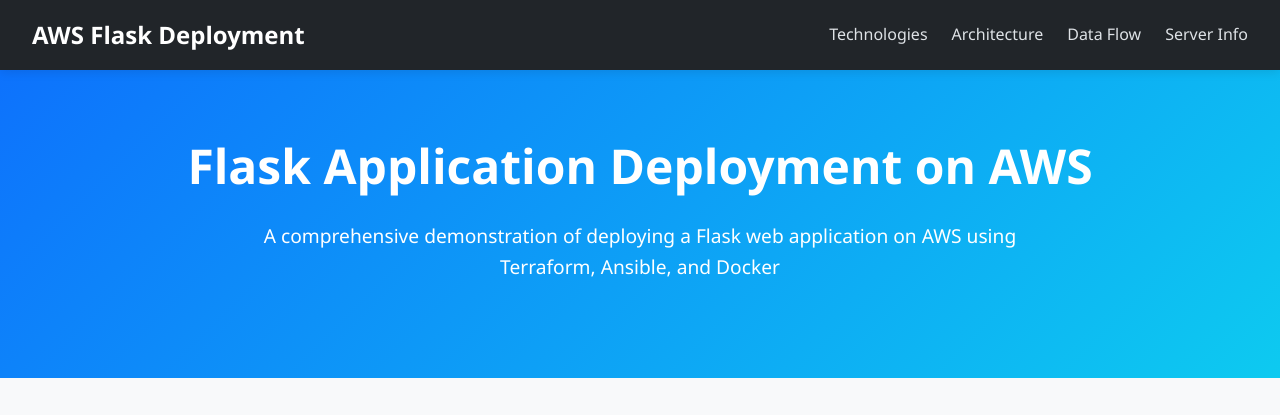
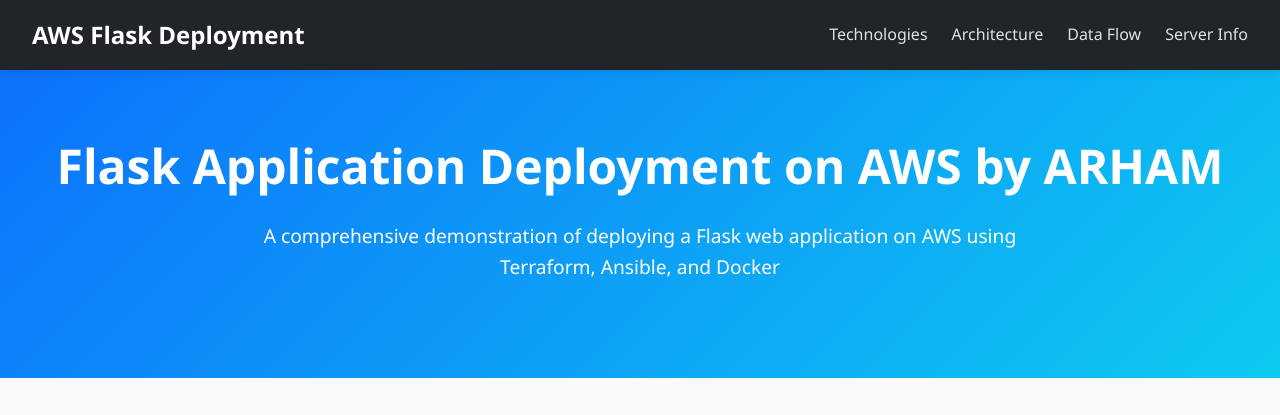
Before and after one commit to arhammansoor/networkingCaOne, a Flask app: page / in a window 1280 px wide. Shown: the top 415 px of the page. Run offline with Flask 2, Linux system fonts and the light colour scheme.

Commit message:
Update index.html

```diff
--- a/app/templates/index.html
+++ b/app/templates/index.html
@@ -286,7 +286,7 @@
     </nav>
 
     <section class="hero">
-        <h1>Flask Application Deployment on AWS</h1>
+        <h1>Flask Application Deployment on AWS by ARHAM</h1>
         <p>A comprehensive demonstration of deploying a Flask web application on AWS using Terraform, Ansible, and Docker</p>
     </section>
 
```
